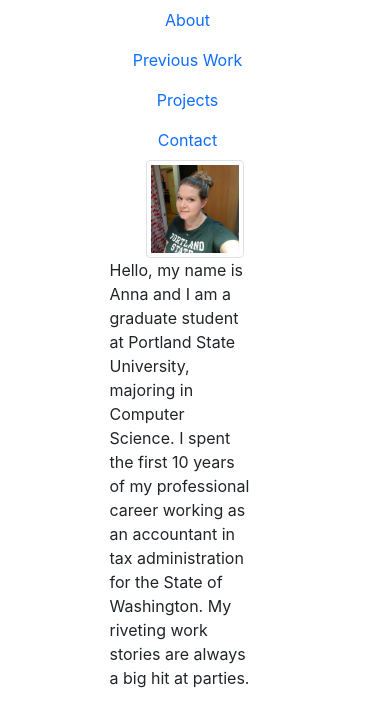
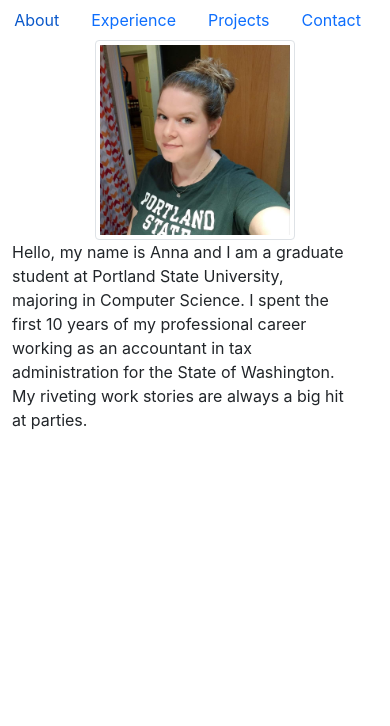
Before and after one commit to annahansen229/Profile, a React (Create React App) app: page / in a window 390 px wide. Shown: the top 726 px of the page. Built offline with nearby package versions, Linux system fonts and the light colour scheme.

Commit message:
allowed full screen below md breakpoint

```diff
--- a/src/App.js
+++ b/src/App.js
@@ -3,7 +3,7 @@ import React from "react"
 import { BrowserRouter, Routes, Route } from "react-router-dom"
 
 import About from "./routes/About"
-import PreviousWork from "./routes/PreviousWork"
+import Experience from "./routes/Experience"
 import Projects from "./routes/Projects"
 import Contact from "./routes/Contact"
 import Navbar from "./components/navbar"
@@ -18,7 +18,7 @@ export default function App() {
         <Navbar />
         <Routes>
           <Route path="/" element={<About />} />
-          <Route path="previous-work" element={<PreviousWork />} />
+          <Route path="experience" element={<Experience />} />
           <Route path="projects" element={<Projects />} />
           <Route path="contact" element={<Contact />} />
         </Routes>
--- a/src/app.css
+++ b/src/app.css
@@ -1,10 +1,12 @@
-.container {
-  width: 50vw !important;
-  margin: auto;
+@media (min-width: 768px) {
+  .container {
+    width: 50vw !important;
+    margin: auto;
+  }
 }
 
 .avatar {
-  max-width: 25vw !important;
+  width: 200px;
 }
 
 a.project {
--- a/src/components/navbar.js
+++ b/src/components/navbar.js
@@ -2,12 +2,12 @@ import Nav from "react-bootstrap/Nav"
 
 export default function Navbar() {
   return (
-    <Nav className="justify-content-center container" fill>
+    <Nav className="justify-content-center container d-flex flex-nowrap" fill>
       <Nav.Item>
         <Nav.Link href="/">About</Nav.Link>
       </Nav.Item>
       <Nav.Item>
-        <Nav.Link href="/previous-work">Previous Work</Nav.Link>
+        <Nav.Link href="/experience">Experience</Nav.Link>
       </Nav.Item>
       <Nav.Item>
         <Nav.Link href="/projects">Projects</Nav.Link>
--- a/src/routes/PreviousWork.js
+++ b/src/routes/Experience.js
@@ -1,10 +1,10 @@
 import React from "react"
 import { jobs } from "../data/jobs"
 
-const PreviousWork = () => {
+const Experience = () => {
   // create a card for each job in jobs
   return (
-    <div className="previous-work container">
+    <div className="container">
       {jobs.map((job) => {
         const role = (
           <>
@@ -46,4 +46,4 @@ const PreviousWork = () => {
   )
 }
 
-export default PreviousWork
+export default Experience
```
